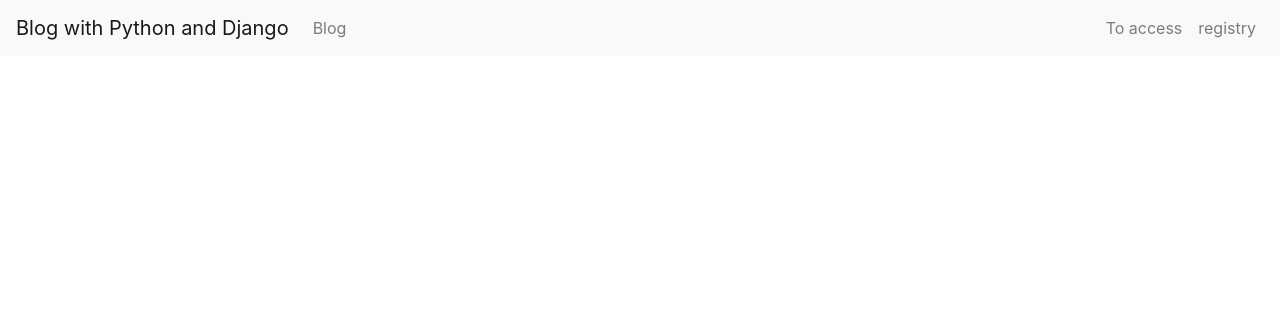
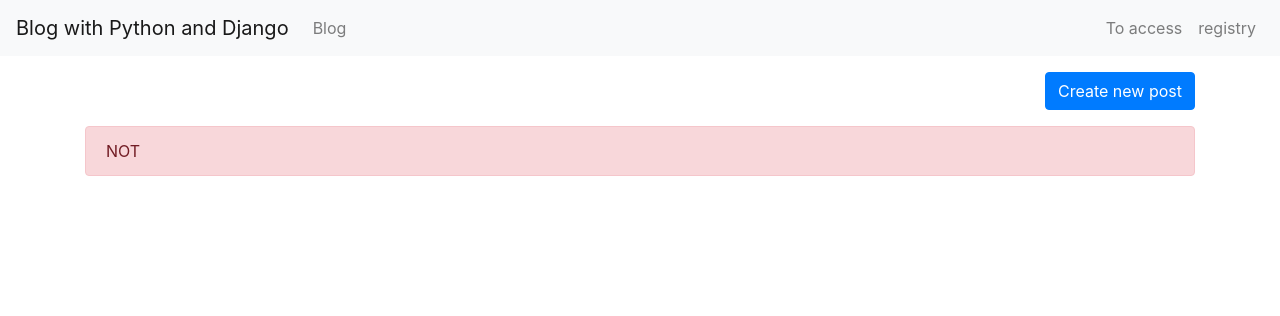
Before and after one commit to Jair1991/Blog, a Django app: template app_blog/apps/blog/templates/blog.html in a window 1280 px wide. Shown: the top 316 px of the page. Run offline with Django 3.2, Linux system fonts and the light colour scheme; the template is opened without the code that fills it, so the values that code supplies are empty; parts of the project's set-up code (start-up, migrations or seed data) failed here and were passed over; some libraries are stand-ins or nearby versions.

Commit message:
obtener y mostrar informacion de base de datos

```diff
--- a/app_blog/apps/blog/templates/blog.html
+++ b/app_blog/apps/blog/templates/blog.html
@@ -3,5 +3,35 @@
 {% block title %}Blog{% endblock %}  <!--6-->
 
 {% block content %} <!--6-->
+    <div class="mt-3"> <!--16-->
+        <div class="row mb-3"> <!--16-->
+            <div class="col-3 offset-9"> <!--16-->
+                <a class="btn btn-primary float-right" href="{% url 'create_post' %}"> <!--16-->
+                    Create new post <!--16-->
+                </a> <!--16-->
+            </div> <!--16-->
+        </div> <!--16-->
+        {% if posts %} <!--16-->
+            {% for post in posts %} <!--16-->
+                {% if forloop.first %}<div class="row">{% endif %} <!--16-->
+                <div class="col-4"> <!--16-->
+                    <div class="card"> <!--16-->
+                        <img class="card-img-top" src="{{ post.image.url }}" alt="{{ post.title }}"> <!--16-->
+                        <div class="card-body"> <!--16-->
+                            <h5 class="card-title">{{ post.title }}</h5> <!--16-->
+                            <hr/> <!--16-->
+                            <h6 class="card-subtitle">Author: {{ post.author.username }}</h6> <!--16-->
+                            <p class="card-text">Category: {{ post.category.name }}</p> <!--16-->
+                        </div> <!--16-->
+                    </div> <!--16-->
+                </div> <!--16-->
+                {% if forloop.counter|divisibleby:3 %}</div><div class="row">{% endif %} <!--16-->
+                {% if forloop.last %}</div>{% endif %} <!--16-->
+            {% endfor %}
 
+            {% include "pagination.html" %}
+        {% else %} <!--16-->
+            <div class="alert alert-danger">NOT</div> <!--16-->
+        {% endif %} <!--16-->
+    </div> <!--16-->
 {% endblock %} <!--6-->
```
Also changed, not shown: app_blog/apps/blog/views.py (+7 -1 lines).
